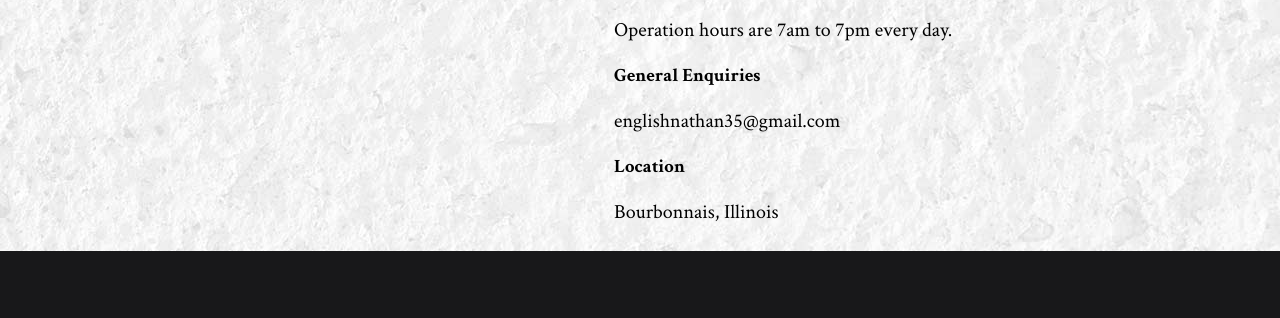
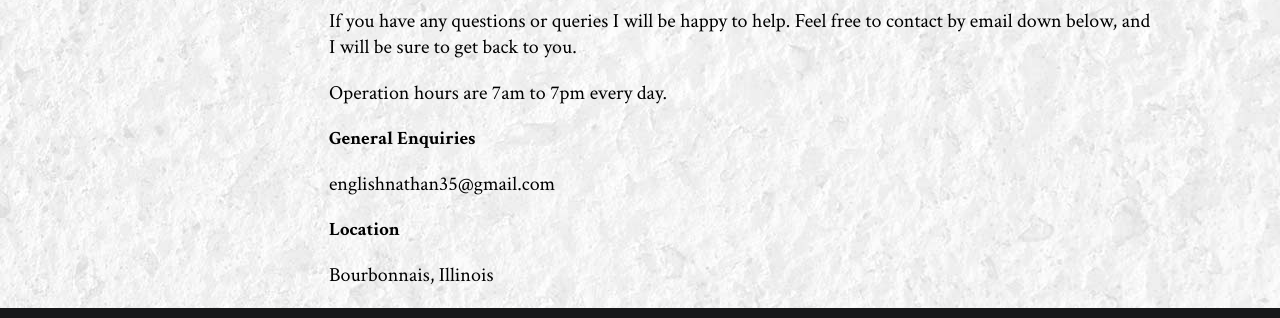
Before and after one commit to impactx/Portfolio, a plain HTML site: page contact.html in a window 1280 px wide. Shown: the part 246-564 px from the top of the page. Drawn offline with Linux system fonts and the light colour scheme.

Commit message:
Display Adjustment

```diff
--- a/css/style.css
+++ b/css/style.css
@@ -295,9 +295,9 @@ footer h2 {
 
 @media screen and (min-width:375px) {
   .contact-body {
-    display: inline-block;
+
     width: 80%;
-    margin-top: 50px;
+    margin: 50px auto 0px auto;;
   }
   .body-left {
     float: left;
@@ -454,6 +454,11 @@ footer h2 {
 
 
 @media screen and (min-width:340px) and (max-width:1382px){
+  .body-right {
+    float: right;
+    width: 80%;
+
+  }
   .mainpage-project{
     float: none;
     display: block;
```
Also changed, not shown: about.html (+4 -4 lines).
